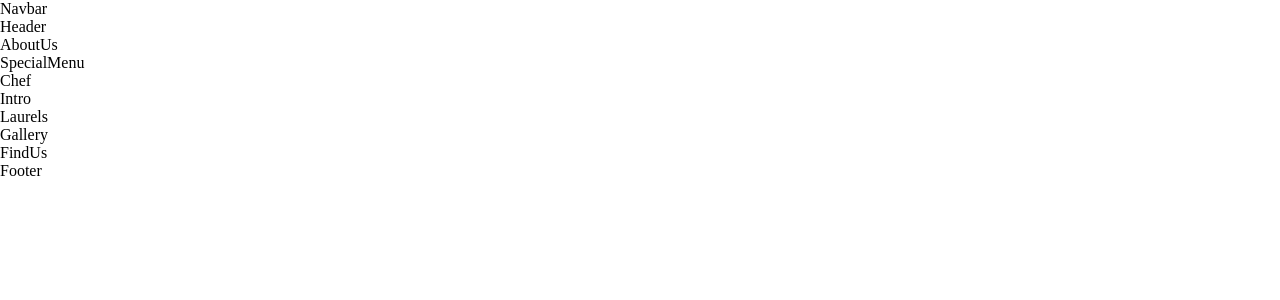
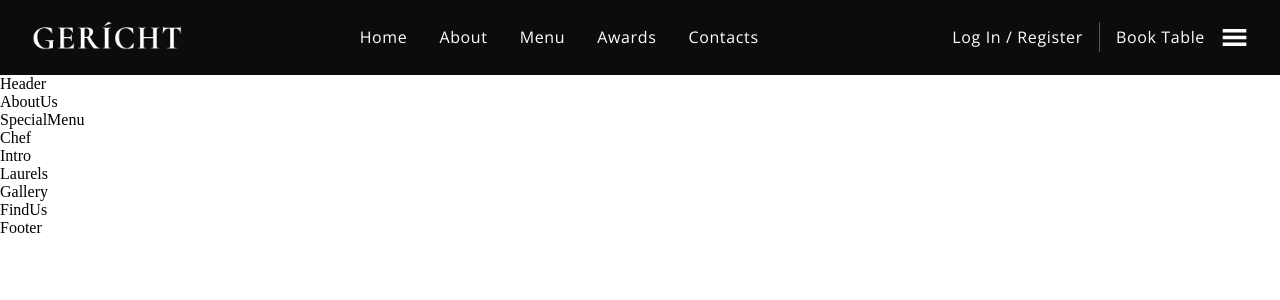
Before and after one commit to GabrielFormigoni/Restaurant_Site, a React (Vite) app: page / in a window 1280 px wide. Shown: the top 300 px of the page. Built offline with nearby package versions, Linux system fonts and the light colour scheme; a web font is replaced by a local one.

Commit message:
Feat: Navbar section

```diff
--- a/index.html
+++ b/index.html
@@ -2,7 +2,7 @@
 <html lang="en">
   <head>
     <meta charset="UTF-8" />
-    <link rel="icon" type="image/svg+xml" href="/vite.svg" />
+    <link rel="icon" type="image/svg+xml" href="/src/assets/spoon.svg" />
     <meta name="viewport" content="width=device-width, initial-scale=1.0" />
     <title>Gericht Restaurant</title>
   </head>
--- a/src/components/Navbar/Navbar.css
+++ b/src/components/Navbar/Navbar.css
@@ -0,0 +1,134 @@
+.app__navbar {
+    width: 100%;
+    display: flex;
+    justify-content: space-between;
+    align-items: center;
+    padding: 1rem 2rem;
+    background: var(--color-black);
+}
+
+.app__navbar-logo {
+    display: flex;
+    justify-content: flex-start;
+    align-items: center;
+}
+
+.app__navbar-logo img {
+    max-width: 150px;
+}
+
+.app__navbar-links {
+    flex: 1;
+    display: flex;
+    justify-content: center;
+    align-items: center;
+    list-style: none;
+}
+
+.app__navbar-links li {
+    margin: 0 1rem;
+    cursor: pointer;
+}
+
+.app__navbar-links li:hover {
+    color: var(--color-gray);
+}
+
+.app__navbar-login {
+    display: flex;
+    justify-content: flex-end;
+    align-items: center;
+}
+
+.app__navbar-login a {
+    text-decoration: none;
+    margin: 0 1rem;
+    transition: 0.5s ease;
+}
+
+.app__navbar-login a:hover {
+    border-bottom: 1px solid var(--color-golden);
+}
+
+.app__navbar-login div {
+    width: 1px;
+    height: 30px;
+    background: var(--color-gray);
+}
+
+.app__navbar-smallScreen {
+    display: none;
+}
+
+.app__navbar-smallScreen_overlay {
+    position: fixed;
+    top: 0;
+    left: 0;
+    width: 100%;
+    height: 100vh;
+    background: var(--color-black);
+    transition: 0.5s ease;
+    flex-direction: column;
+    z-index: 5;
+}
+
+.app__navbar-smallScreen_overlay .overlay__close {
+    font-size: 27px;
+    color: var(--color-golden);
+    cursor: pointer;
+    position: absolute;
+    top: 20px;
+    right: 20px;
+}
+
+.app__navbar-smallScreen_links {
+    list-style: none;
+}
+
+.app__navbar-smallScreen_links li {
+    margin: 2rem;
+    cursor: pointer;
+    color: var(--color-golden);
+    font-size: 2rem;
+    text-align: center;
+    font-family: var(--font-base);
+}
+
+.app__navbar-smallScreen_links li:hover {
+    color: var(--color-white);
+}
+
+@media screen and (max-width: 2000px) {
+    .app__navbar-logo img {
+        width: 210px;
+    }
+
+    .app__navbar-smallScreen {
+        display: flex;
+
+    }
+}
+
+@media screen and (max-width: 1150px) {
+    .app__navbar-links {
+        display: none;
+    }
+
+    .app__navbar-smallScreen {
+        display: flex;
+    }
+}
+
+@media screen and (max-width: 650px) {
+    .app__navbar {
+        padding: 1rem;
+    }
+
+    .app__navbar-login {
+        display: none;
+    }
+
+    .app__navbar-logo img {
+        width: 110px;
+    }
+}
--- a/src/components/Navbar/Navbar.jsx
+++ b/src/components/Navbar/Navbar.jsx
@@ -1,11 +1,50 @@
-import React from 'react';
+import React, { useState } from 'react';
 
+import { GiHamburgerMenu } from "react-icons/gi"
+import { MdOutlineRestaurantMenu} from "react-icons/md"
+import images from "../../constants/images"
 import './Navbar.css';
 
-const Navbar = () => (
-  <div>
-    Navbar
-  </div>
-);
+const NavLinks = () => (
+  <>
+    <li className='p__opensans'><a href="#home">Home</a></li>
+    <li className='p__opensans'><a href="#about">About</a></li>
+    <li className='p__opensans'><a href="#menu">Menu</a></li>
+    <li className='p__opensans'><a href="#awards">Awards</a></li>
+    <li className='p__opensans'><a href="#contacts">Contacts</a></li>
+  </>
+)
+const Navbar = () => {
+  const [showMenu, setShowMenu] = useState(false)
+
+  return (
+    <nav className='app__navbar'>
+      <div className='app__navbar-logo'>
+        <img src={images.gericht} alt="logo" />
+      </div>
+      <ul className='app__navbar-links'>
+        <NavLinks />
+      </ul>
+      <div className='app__navbar-login'>
+        <a href='#login' className='p__opensans'>Log in / Register</a>
+        <div />
+        <a href='/' className='p__opensans'>Book Table</a>
+      </div>
+      <div className='app__navbar-smallScreen'>
+        <GiHamburgerMenu color='#fff' fontSize={27} onClick={() => setShowMenu(true)} />
+
+        {showMenu && (
+          <div className='app__navbar-smallScreen_overlay flex__center slide-bottom'>
+            <MdOutlineRestaurantMenu fontSize={27} className="overlay__close" onClick={() => setShowMenu(false)} />
+            <ul className='app__navbar-smallScreen_links'>
+              <NavLinks />
+            </ul>
+          </div>
+        )}
+
+      </div>
+    </nav>
+  )
+};
 
 export default Navbar;
```
